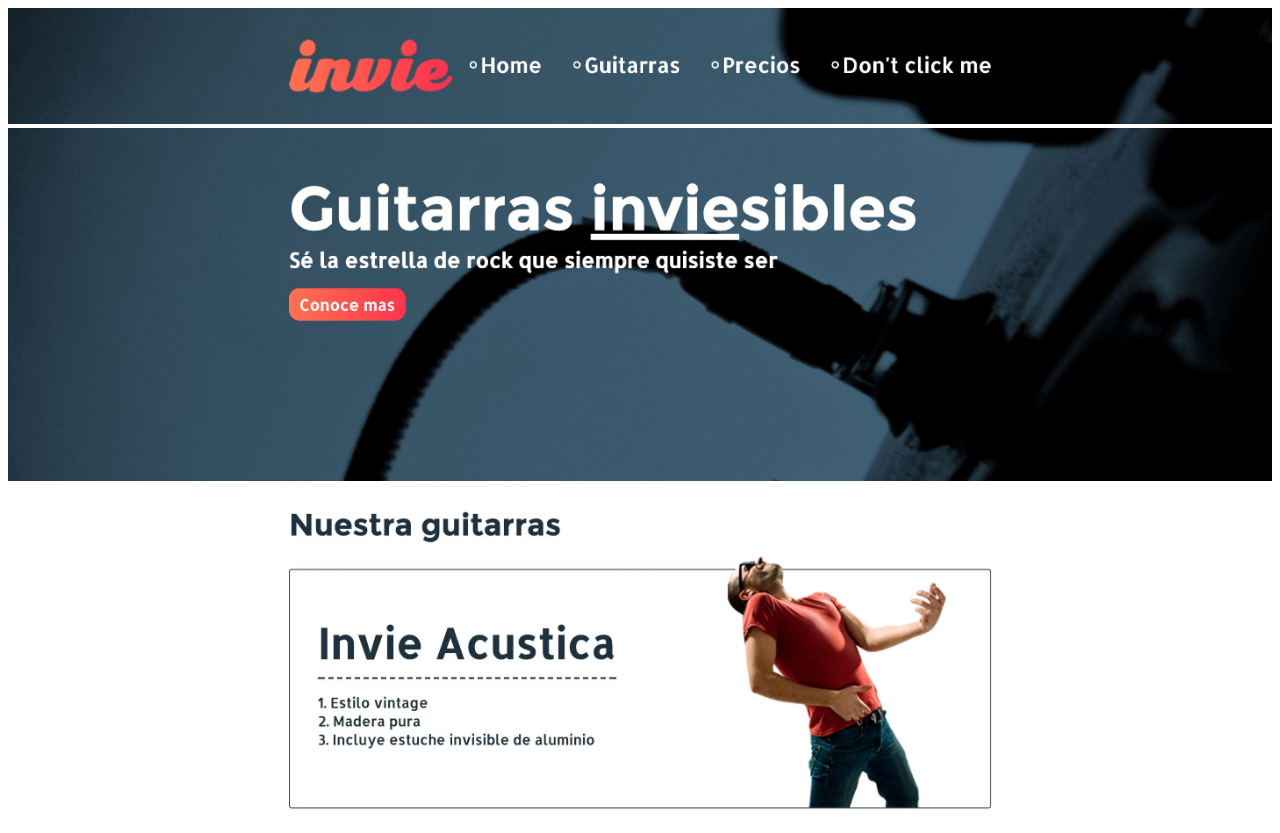
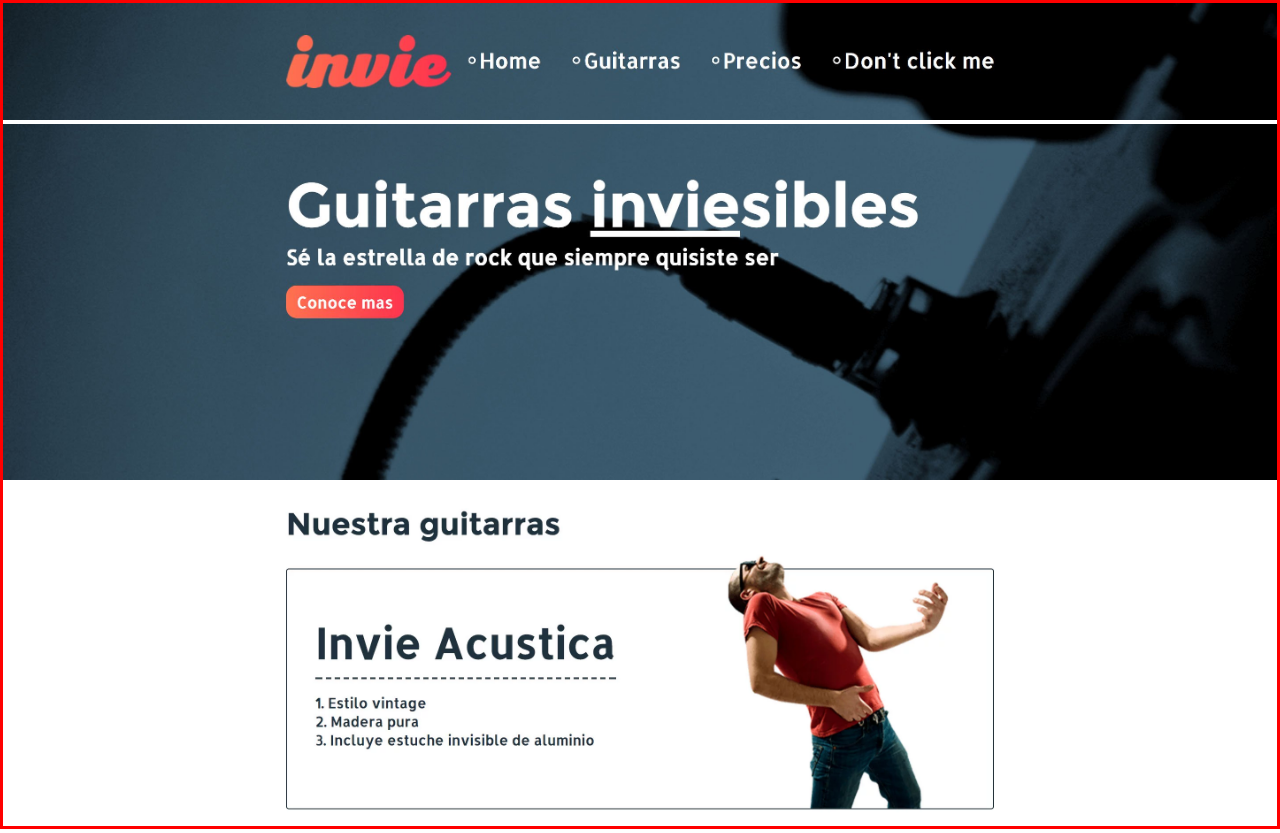
Before and after one commit to cavb1205/invie, a plain HTML site: page index.html in a window 1280 px wide. Drawn offline with Linux system fonts and the light colour scheme.

Commit message:
se cambio el borde del body

```diff
--- a/index.html
+++ b/index.html
@@ -6,7 +6,10 @@
     <meta http-equiv="X-UA-Compatible" content="ie=edge">
     <title>Invie</title>
     <style>
-
+        body {
+            margin: 0;
+            border: solid red;
+        }
         img {
             width: 100%;
         }
```
